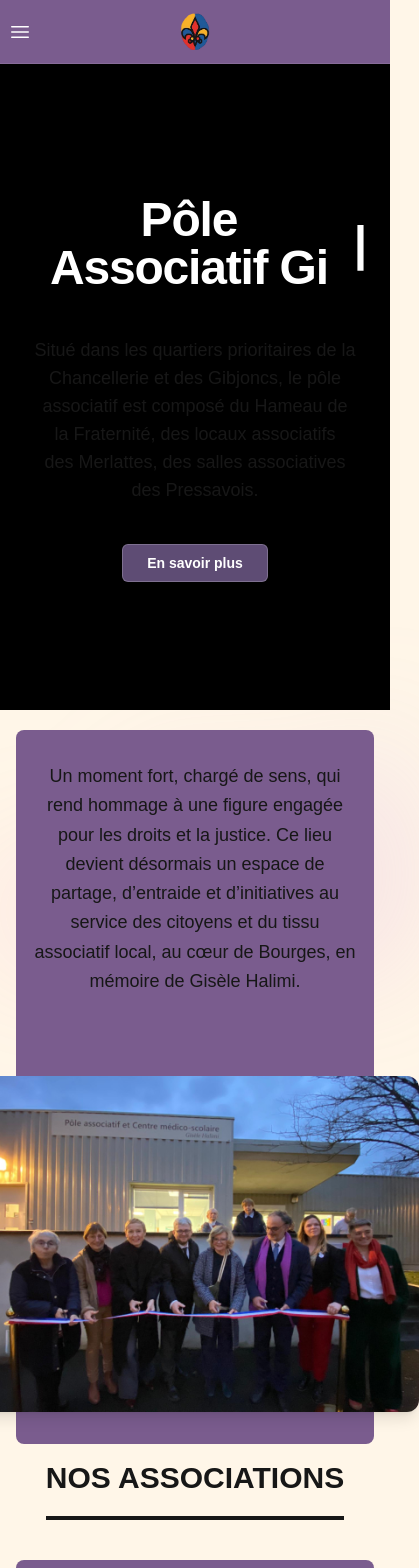
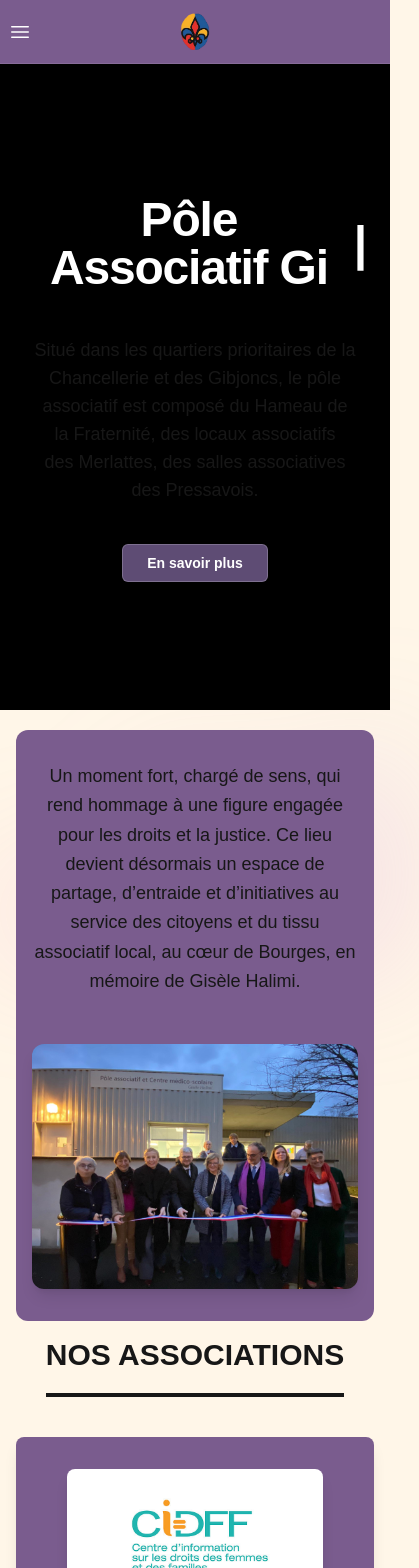
Before and after one commit to Dyls00/gisele_halimi_web_page, a Next.js app: page / in a window 390 px wide. Shown: the top 1568 px of the page, 419 px wide, since content can reach past the window. Built offline with nearby package versions, Linux system fonts and the light colour scheme.

Commit message:
correction

```diff
--- a/app/components/pole-halimi.jsx
+++ b/app/components/pole-halimi.jsx
@@ -3,12 +3,12 @@
 export default function PoleHalimiComponent() {
   return (
     <section
-      className="bg-[#7A5C8E] rounded-lg mt-5 mx-4 md:mx-8 lg:mx-12 py-8 font-normal"
+      className="bg-[#7A5C8E] rounded-xl mt-5 mx-4 md:mx-8 lg:mx-12 py-8 font-normal"
       id="pole-halimi"
     >
       <div className="container mx-auto max-w-6xl px-4 md:px-8 grid grid-cols-1 md:grid-cols-2 gap-12 items-center .overflow-wrap">
         <div className="text-center md:text-left">
-          <p className="leading-relaxed font-normal md:text-lg mb-8 max-w-xl mx-auto md:mx-0">
+          <p className="leading-relaxed ">
             Un moment fort, chargé de sens, qui rend hommage à une figure
             engagée pour les droits et la justice. Ce lieu devient désormais un
             espace de partage, d’entraide et d’initiatives au service des
@@ -22,7 +22,7 @@
             alt="Inauguration du pôle associatif"
             width={650}
             height={450}
-            className="rounded-xl shadow-lg max-w-md md:max-w-lg lg:max-w-xl h-auto object-cover"
+            className="rounded-xl shadow-lg md:max-w-lg lg:max-w-xl h-auto object-cover"
           />
         </div>
       </div>
--- a/app/navbar/nav.jsx
+++ b/app/navbar/nav.jsx
@@ -69,6 +69,7 @@
                   src="/images/logo.png"
                   width={40}
                   height={15}
+                  className="h-10 w-10"
                 />
               </a>
             </div>
```
